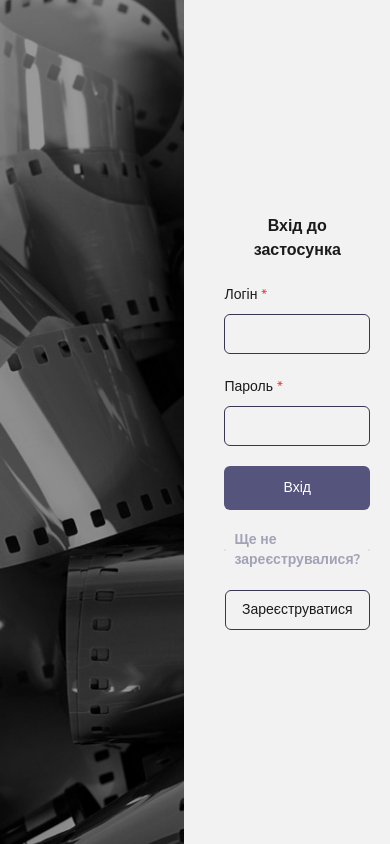
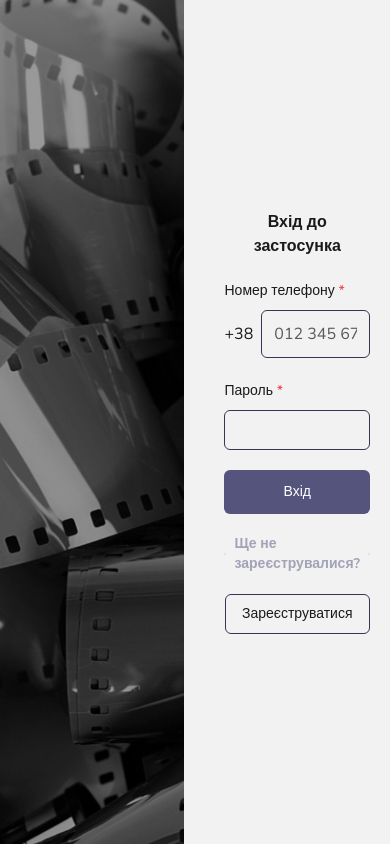
Before and after one commit to Ri4Chaard/file-storage-client, a Next.js app: page / in a window 390 px wide. Built offline with nearby package versions, Linux system fonts and the light colour scheme; no server answers.

Commit message:
Phone input added

```diff
--- a/@types/next-auth.d.ts
+++ b/@types/next-auth.d.ts
@@ -8,8 +8,6 @@ declare module "next-auth" {
         user: {
             id: string;
             role: "ADMIN" | "USER";
-            email: string;
-            login: string;
             phone: string;
         };
         accessToken: string;
@@ -18,7 +16,7 @@ declare module "next-auth" {
     interface User extends DefaultUser {
         id: number;
         role: "ADMIN" | "USER";
-        login: string;
+        phone: string;
         token: string;
     }
 }
@@ -27,7 +25,7 @@ declare module "next-auth/jwt" {
     interface JWT extends DefaultJWT {
         id: string;
         role: "ADMIN" | "USER";
-        login: string;
+        phone: string;
         accessToken: string;
     }
 }
--- a/components/shared/admin/admin-profile-panel.tsx
+++ b/components/shared/admin/admin-profile-panel.tsx
@@ -29,7 +29,7 @@ export const AdminProfilePanel: React.FC<Props> = ({ className }) => {
                 <div className="flex items-center gap-5">
                     {!loading && users.length > 0 ? (
                         <h2 className="text-secondary-foreground">
-                            {users[0].login}
+                            {users[0].phone}
                         </h2>
                     ) : (
                         <Skeleton className="w-[150px] h-6" />
--- a/components/shared/form/auth/login-form.tsx
+++ b/components/shared/form/auth/login-form.tsx
@@ -8,6 +8,7 @@ import { zodResolver } from "@hookform/resolvers/zod";
 import { redirect } from "next/navigation";
 import { Form } from "@/components/ui/form";
 import { FormFieldInput } from "../form-field-input";
+import { FormFieldPhoneInput } from "../form-field-phone-input";
 
 interface Props {
     className?: string;
@@ -17,7 +18,7 @@ export const LoginForm: React.FC<Props> = ({ className }) => {
     const form = useForm<TFormLoginValues>({
         resolver: zodResolver(formLoginSchema),
         defaultValues: {
-            login: "",
+            phone: "",
             password: "",
         },
     });
@@ -46,10 +47,10 @@ export const LoginForm: React.FC<Props> = ({ className }) => {
                     onSubmit={form.handleSubmit(onSubmit)}
                     className="flex flex-col gap-5 w-full"
                 >
-                    <FormFieldInput
+                    <FormFieldPhoneInput
                         form={form}
-                        name="login"
-                        label="Логін"
+                        name="phone"
+                        label="Номер телефону"
                         required
                     />
                     <FormFieldInput
--- a/components/shared/form/auth/register-form.tsx
+++ b/components/shared/form/auth/register-form.tsx
@@ -22,7 +22,7 @@ export const RegisterForm: React.FC<Props> = ({ onClose }) => {
     const form = useForm<TFormRegisterValues>({
         resolver: zodResolver(formRegisterSchema),
         defaultValues: {
-            login: "",
+            phone: phone,
             password: "",
             confirmPassword: "",
         },
@@ -30,7 +30,7 @@ export const RegisterForm: React.FC<Props> = ({ onClose }) => {
 
     const onSubmit = async (data: TFormRegisterValues) => {
         try {
-            await Api.auth.register(phone, data).then((resp) => {
+            await Api.auth.register(data).then((resp) => {
                 if (resp.user) {
                     onChangeState("send");
                     onSwitchType();
@@ -48,13 +48,6 @@ export const RegisterForm: React.FC<Props> = ({ onClose }) => {
                 onSubmit={form.handleSubmit(onSubmit)}
                 className="flex flex-col gap-5 w-full"
             >
-                <FormFieldInput
-                    form={form}
-                    name="login"
-                    label="Логін"
-                    required
-                />
-
                 <FormFieldInput
                     form={form}
                     name="password"
--- a/components/shared/form/auth/send-code.tsx
+++ b/components/shared/form/auth/send-code.tsx
@@ -4,12 +4,12 @@ import { useForm } from "react-hook-form";
 import { zodResolver } from "@hookform/resolvers/zod";
 import { z } from "zod";
 import { Button } from "@/components/ui/button";
-import { ArrowRight, Send, Smartphone } from "lucide-react";
+import { Send } from "lucide-react";
 import { Api } from "@/services/api-client";
 import { useAuthPageStore } from "@/store/auth-page-store";
 import toast from "react-hot-toast";
 import { Form } from "@/components/ui/form";
-import { FormFieldInput } from "../form-field-input";
+import { FormFieldPhoneInput } from "../form-field-phone-input";
 
 interface Props {
     className?: string;
@@ -55,7 +55,7 @@ export const SendCode: React.FC<Props> = ({ className }) => {
                 onSubmit={form.handleSubmit(onSubmit)}
                 className={cn("flex flex-col gap-5", className)}
             >
-                <FormFieldInput
+                <FormFieldPhoneInput
                     form={form}
                     name="phone"
                     label="Номер телефону"
--- /dev/null
+++ b/components/shared/form/form-field-phone-input.tsx
@@ -0,0 +1,85 @@
+import React, { useState } from "react";
+import { cn } from "@/lib/utils";
+import {
+    FormControl,
+    FormDescription,
+    FormField,
+    FormItem,
+    FormLabel,
+    FormMessage,
+} from "@/components/ui/form";
+import { Input } from "@/components/ui/input";
+import { RequiredSymbol } from "./require-symbol";
+
+interface Props extends React.InputHTMLAttributes<HTMLInputElement> {
+    form: any;
+    label: string;
+    description?: string;
+    name: string;
+    required?: boolean;
+    className?: string;
+}
+
+export const FormFieldPhoneInput: React.FC<Props> = ({
+    form,
+    label,
+    description,
+    name,
+    required,
+    className,
+    ...props
+}) => {
+    const [phone, setPhone] = useState("");
+
+    const handlePhoneChange = (
+        e: React.ChangeEvent<HTMLInputElement>,
+        onChange: (value: string) => void
+    ) => {
+        let value = e.target.value.replace(/\D/g, "");
+        if (value.length > 10) {
+            value = value.slice(0, 10);
+        }
+        const formattedPhone = value.replace(
+            /(\d{3})(\d{3})(\d{2})(\d{2})/,
+            "$1 $2 $3 $4"
+        );
+        setPhone(formattedPhone);
+        onChange(value);
+    };
+
+    return (
+        <FormField
+            control={form.control}
+            name={name}
+            render={({ field }) => (
+                <FormItem className={className}>
+                    {label && (
+                        <FormLabel>
+                            {label} {required && <RequiredSymbol />}
+                        </FormLabel>
+                    )}
+                    <FormControl>
+                        <div className="flex items-center gap-2">
+                            <span>+38</span>
+                            <Input
+                                {...field}
+                                {...props}
+                                value={phone}
+                                onChange={(e) =>
+                                    handlePhoneChange(e, field.onChange)
+                                }
+                                placeholder="012 345 6789"
+                                maxLength={13}
+                                className={cn("h-12 text-md", className)}
+                            />
+                        </div>
+                    </FormControl>
+                    {description && (
+                        <FormDescription>{description}</FormDescription>
+                    )}
+                    <FormMessage />
+                </FormItem>
+            )}
+        />
+    );
+};
--- a/components/shared/header.tsx
+++ b/components/shared/header.tsx
@@ -32,7 +32,7 @@ export const Header: React.FC<Props> = ({ folderId, className }) => {
                     {useSession().status === "loading" ? (
                         <Skeleton className="w-[200px] h-[32px] bg-primary/10" />
                     ) : (
-                        <span>{session?.user.login}</span>
+                        <span>{session?.user.phone}</span>
                     )}
                 </h2>
             </div>
--- a/constants/auth-options.ts
+++ b/constants/auth-options.ts
@@ -7,7 +7,7 @@ export const authOptions: AuthOptions = {
         CredentialsProvider({
             name: "Credentials",
             credentials: {
-                login: { label: "Login", type: "text" },
+                phone: { label: "Phone", type: "text" },
                 password: { label: "Password", type: "password" },
             },
             async authorize(credentials) {
@@ -36,7 +36,7 @@ export const authOptions: AuthOptions = {
             if (user) {
                 token.id = String(user.id);
                 token.role = user.role;
-                token.login = user.login;
+                token.phone = user.phone;
                 token.accessToken = user.token;
             }
             return token;
@@ -45,7 +45,7 @@ export const authOptions: AuthOptions = {
         async session({ session, token }) {
             session.user.id = token.id;
             session.user.role = token.role;
-            session.user.login = token.login;
+            session.user.phone = token.phone;
             session.accessToken = token.accessToken;
             return session;
         },
--- a/constants/auth-schemas.ts
+++ b/constants/auth-schemas.ts
@@ -5,7 +5,9 @@ export const passwordSchema = z
     .min(4, { message: "Введіть коректний пароль" });
 
 export const formLoginSchema = z.object({
-    login: z.string().min(4, { message: "Введіть не менше 4 символів" }),
+    phone: z
+        .string()
+        .length(10, { message: "Введіть номер телефону коректно" }),
     password: passwordSchema,
 });
 
--- a/package.json
+++ b/package.json
@@ -30,6 +30,7 @@
     "react-dom": "^18",
     "react-hook-form": "^7.53.1",
     "react-hot-toast": "^2.4.1",
+    "react-phone-number-input": "^3.4.9",
     "tailwind-merge": "^2.5.2",
     "tailwindcss-animate": "^1.0.7",
     "zod": "^3.23.8",
--- a/services/auth.ts
+++ b/services/auth.ts
@@ -5,7 +5,6 @@ import axiosInstance from "./instance";
 export interface User {
     id: number;
     phone: string;
-    login: string | null;
     password: string | null;
     role: "ADMIN" | "USER";
     verified: boolean;
@@ -24,13 +23,12 @@ export const createUser = async (data: {
     ).data;
 };
 export const register = async (
-    phone: string,
     newUser: TFormRegisterValues
 ): Promise<{ message: string; user: User }> => {
     return (
         await axiosInstance.post<{ message: string; user: User }>(
             ApiRoutes.REGISTER,
-            { phone, ...newUser }
+            newUser
         )
     ).data;
 };
```
Also changed, not shown: 1 other file (tests, documents, lock files or other folders).
